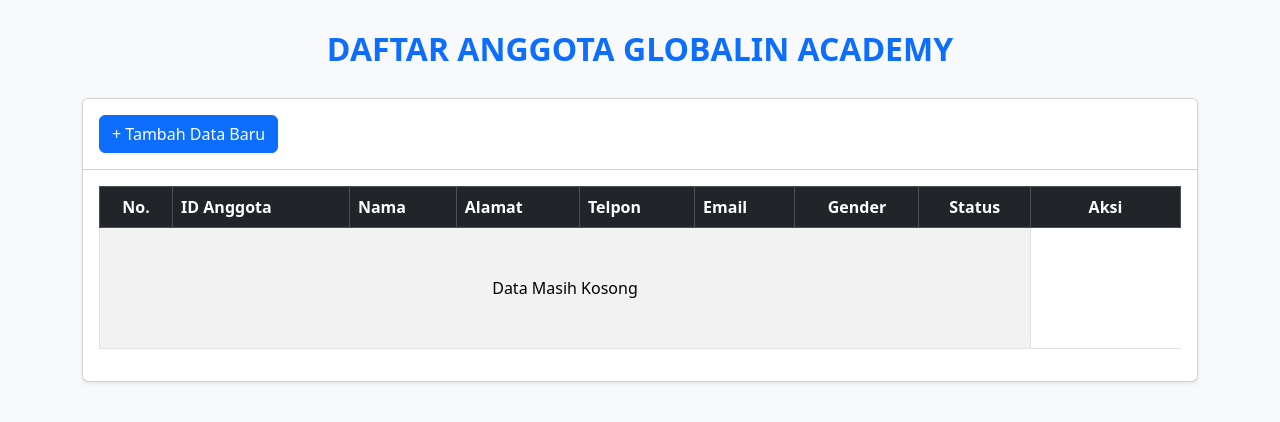
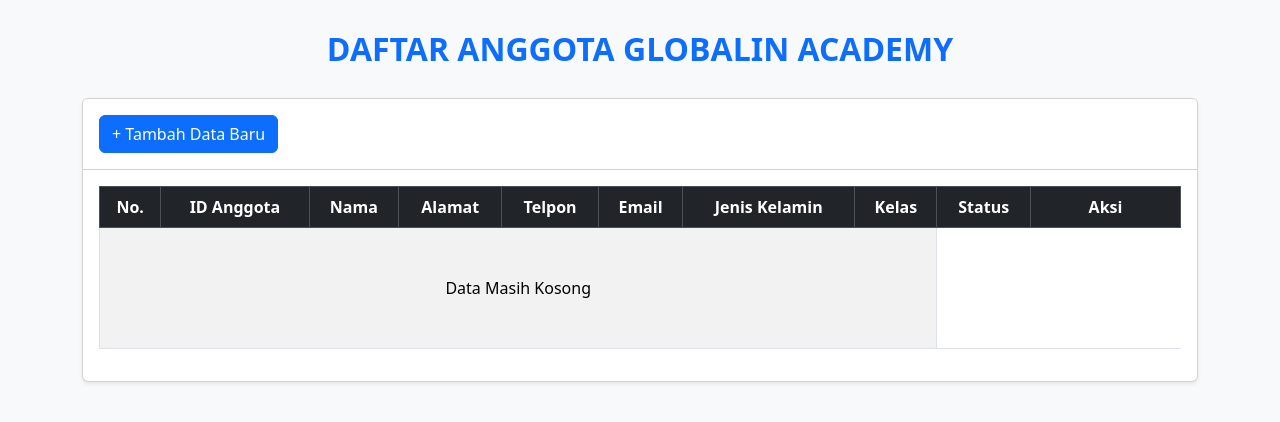
Before and after one commit to hilmyfhauzan8/globalin, a PHP site: page / in a window 1280 px wide. Shown: the top 422 px of the page. Run offline with PHP 8.4, Linux system fonts and the light colour scheme; data that the repository does not hold is empty.

Commit message:
Update index.php

```diff
--- a/index.php
+++ b/index.php
@@ -37,7 +37,7 @@ if (!$query) {
 
         <div class="card shadow-sm">
             <div class="card-header bg-white py-3">
-                <a href="add_new_data_gg.php" class="btn btn-primary">
+                <a href="add_new_data.php" class="btn btn-primary">
                     + Tambah Data Baru
                 </a>
             </div>
@@ -48,12 +48,13 @@ if (!$query) {
                     <table class="table table-striped table-hover table-bordered align-middle">
                         <thead class="table-dark"> <tr>
                                 <th class="text-center">No.</th>
-                                <th>ID Anggota</th>
-                                <th>Nama</th>
-                                <th>Alamat</th>
-                                <th>Telpon</th>
-                                <th>Email</th>
-                                <th class="text-center">Gender</th>
+                                <th class="text-center">ID Anggota</th>
+                                <th class="text-center">Nama</th>
+                                <th class="text-center">Alamat</th>
+                                <th class="text-center">Telpon</th>
+                                <th class="text-center">Email</th>
+                                <th class="text-center">Jenis Kelamin</th>
+                                <th class="text-center">Kelas</th>
                                 <th class="text-center">Status</th>
                                 <th class="text-center" width="150px">Aksi</th>
                             </tr>
@@ -66,13 +67,19 @@ if (!$query) {
                             ?>
                                 <tr>
                                     <td class="text-center"><?php echo $no++; ?></td>
-                                    <td class="text-center"><?php echo $row['id']; ?></td>
+                                    <td class="text-center"><?php echo $row['id_anggota']; ?></td>
                                     <td class="fw-bold"><?php echo $row['nama']; ?></td>
                                     <td><?php echo $row['alamat']; ?></td>
                                     <td><?php echo $row['telp']; ?></td>
                                     <td><?php echo $row['email']; ?></td>
-                                    <td class="text-center"><?php echo $row['gender']; ?></td>
-
+                                    <td class="text-center"><?php echo $row['jenis_kelamin']; ?></td>
+                                    <td class="text-center">
+                                        <?php if ($row['nama_kelas']): ?>
+                                            <span class="badge bg-primary"><?php echo $row['nama_kelas']; ?></span>
+                                        <?php else: ?>
+                                            <span class="text-muted">-</span>
+                                        <?php endif; ?>
+                                    </td>
                                     <td class="text-center">
                                         <?php if($row['status'] == 'Aktif'): ?>
                                             <span class="badge bg-success">Aktif</span>
@@ -82,9 +89,8 @@ if (!$query) {
                                     </td>
 
                                     <td class="text-center">
-                                        <a href="edit_data_gg.php?id=<?php echo $row['id'];?>" class="btn btn-warning btn-sm">Edit</a>
-
-                                        <a href="delete_data_gg.php?id=<?php echo $row['id'];?>" class="btn btn-danger btn-sm" onclick="return confirm('Yakin ingin menghapus data?')">Hapus</a>
+                                        <a href="edit_data.php?id=<?php echo $row['id_anggota'];?>" class="btn btn-warning btn-sm">Edit</a>
+                                        <a href="delete_data.php?id=<?php echo $row['id'];?>" class="btn btn-danger btn-sm" onclick="return confirm('Yakin ingin menghapus data?')">Hapus</a>
                                     </td>
                                 </tr>
                             <?php
```
